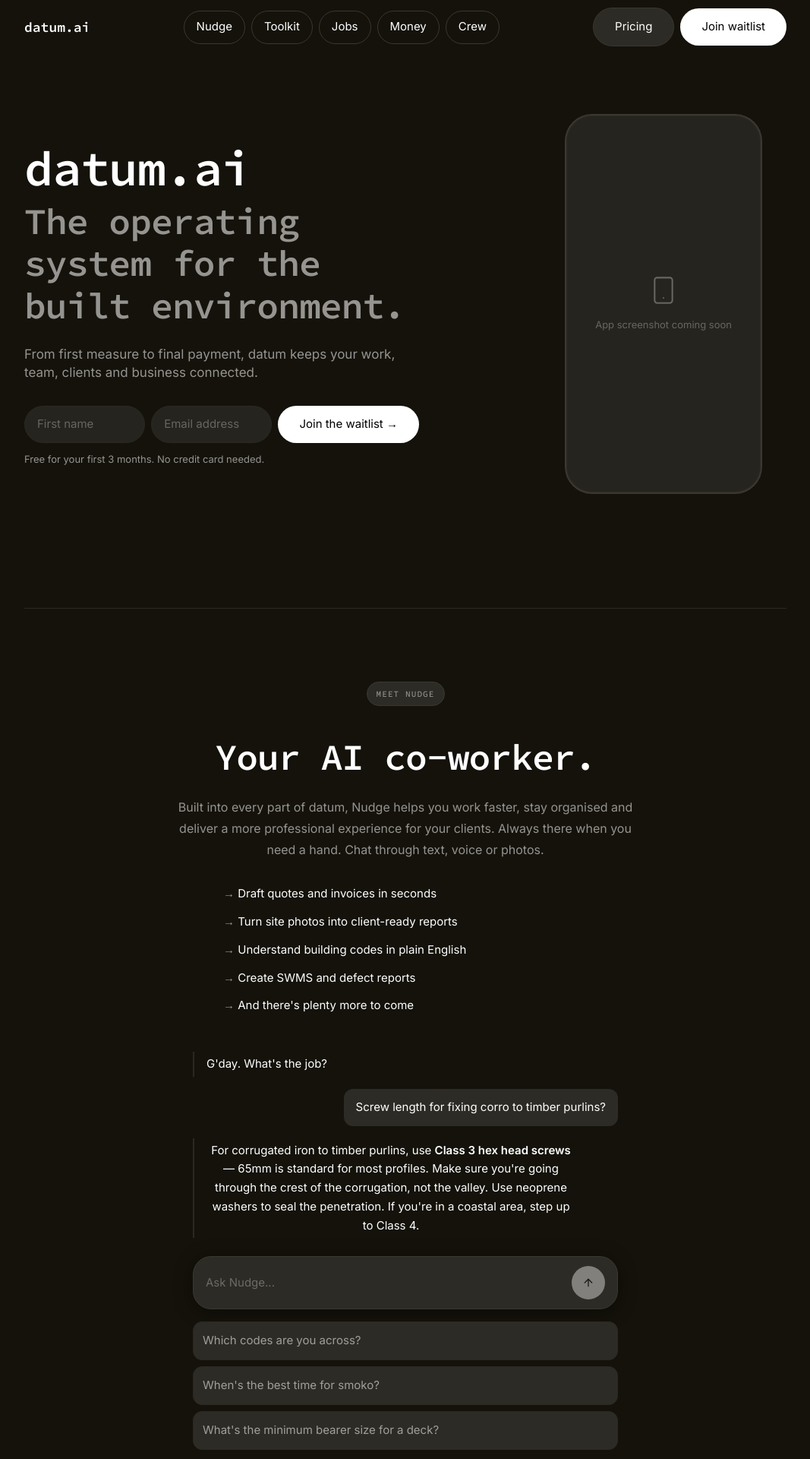
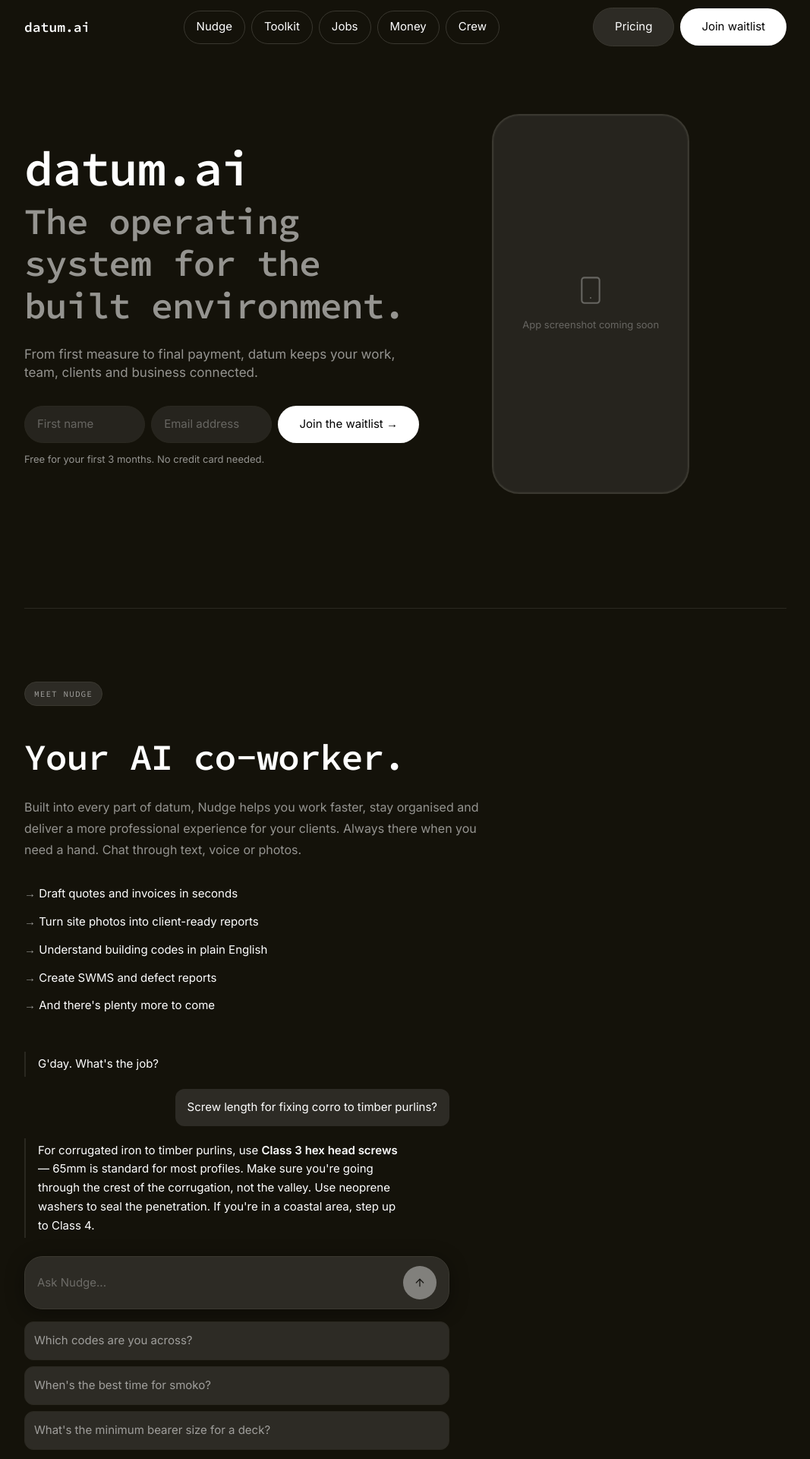
Before and after one commit to bangonbuild/bang-on-landing, a React (Vite) app in the folder bangon-landing/: page / in a window 1280 px wide. Shown: the top 1920 px of the page at 76% size, without its empty margins (106-1173 px from the left). Built offline with nearby package versions, Linux system fonts and the light colour scheme.

Commit message:
Left-align all landing page content across sections.
Remove centered layouts from hero, feature sections, footer, and supporting components.

Co-authored-by: Cursor <cursoragent@cursor.com>

```diff
--- a/bangon-landing/src/components/Footer.tsx
+++ b/bangon-landing/src/components/Footer.tsx
@@ -31,7 +31,7 @@ export function Footer() {
           </p>
         </div>
 
-        <nav className="text-small flex flex-wrap items-center gap-6 text-[var(--color-text-dim)] md:justify-center">
+        <nav className="text-small flex flex-wrap items-center gap-6 text-[var(--color-text-dim)]">
           <a href="#" className="min-h-[44px] transition-colors hover:text-[var(--color-text-muted)]">
             Privacy
           </a>
@@ -51,7 +51,7 @@ export function Footer() {
           </a>
         </nav>
 
-        <p className="text-small text-[var(--color-text-muted)] md:text-right">
+        <p className="text-small text-[var(--color-text-muted)]">
           © 2026 datum.ai. All rights reserved.
         </p>
       </div>
--- a/bangon-landing/src/components/NudgeDemo.tsx
+++ b/bangon-landing/src/components/NudgeDemo.tsx
@@ -236,7 +236,7 @@ export function NudgeDemo({ layout = 'embedded' }: NudgeDemoProps) {
   }
 
   return (
-    <div className="mx-auto w-full min-w-0 max-w-[560px]">
+    <div className="w-full min-w-0 max-w-[560px]">
       {chatArea}
       {error && <p className="text-body mb-3 text-[var(--color-text-muted)]">{error}</p>}
       {inputBar}
--- a/bangon-landing/src/components/PhoneMockup.tsx
+++ b/bangon-landing/src/components/PhoneMockup.tsx
@@ -10,7 +10,7 @@ export function PhoneMockup({
   className = '',
 }: PhoneMockupProps) {
   return (
-    <div className={`mx-auto w-full max-w-[260px] ${className}`}>
+    <div className={`w-full max-w-[260px] ${className}`}>
       {/* TODO: replace with real screenshot */}
       <div
         className="flex h-[500px] w-full flex-col items-center justify-center rounded-[36px] border-2 border-[var(--color-border-2)] bg-[var(--color-surface)]"
--- a/bangon-landing/src/components/WaitlistForm.tsx
+++ b/bangon-landing/src/components/WaitlistForm.tsx
@@ -49,7 +49,7 @@ export function WaitlistForm({
 
   if (status === 'success') {
     return (
-      <p className={`text-body text-center text-[var(--color-success)] ${className}`}>
+      <p className={`text-body text-left text-[var(--color-success)] ${className}`}>
         You&apos;re on the list. We&apos;ll be in touch.
       </p>
     )
--- a/bangon-landing/src/components/WaitlistModal.tsx
+++ b/bangon-landing/src/components/WaitlistModal.tsx
@@ -62,7 +62,7 @@ export function WaitlistModal({ open, onClose, planNote }: WaitlistModalProps) {
                     autoCloseMs={2500}
                   />
                 </div>
-                <p className="text-small mt-4 text-center text-[var(--color-text-muted)]">
+                <p className="text-small mt-4 text-left text-[var(--color-text-muted)]">
                   Free for your first 3 months. No spam. No credit card.
                 </p>
               </motion.div>
--- a/bangon-landing/src/sections/BuiltToEvolve.tsx
+++ b/bangon-landing/src/sections/BuiltToEvolve.tsx
@@ -15,7 +15,7 @@ export function BuiltToEvolve({ onSuggestTool }: BuiltToEvolveProps) {
           whileInView="visible"
           viewport={viewportOnce}
           transition={{ staggerChildren: 0.08 }}
-          className="flex flex-col items-center text-center"
+          className="flex flex-col items-start text-left"
         >
           <motion.div variants={fadeUp} transition={fadeUpTransition}>
             <SectionLabel>BUILT TO EVOLVE</SectionLabel>
--- a/bangon-landing/src/sections/Hero.tsx
+++ b/bangon-landing/src/sections/Hero.tsx
@@ -12,7 +12,7 @@ export function Hero() {
             initial="hidden"
             animate="visible"
             transition={{ staggerChildren: 0.08 }}
-            className="flex min-w-0 flex-col items-center text-center lg:items-start lg:text-left"
+            className="flex min-w-0 flex-col items-start text-left"
           >
             <motion.div
               variants={fadeUp}
@@ -59,7 +59,7 @@ export function Hero() {
             animate="visible"
             transition={fadeUpTransition}
             variants={fadeUp}
-            className="hidden justify-center lg:flex"
+            className="hidden justify-start lg:flex"
           >
             <PhoneMockup />
           </motion.div>
--- a/bangon-landing/src/sections/NudgeSection.tsx
+++ b/bangon-landing/src/sections/NudgeSection.tsx
@@ -25,7 +25,7 @@ export function NudgeSection({ onTryNudge }: NudgeSectionProps) {
           whileInView="visible"
           viewport={viewportOnce}
           transition={{ staggerChildren: 0.08 }}
-          className="flex flex-col items-center text-center"
+          className="flex flex-col items-start text-left"
         >
           <motion.div variants={fadeUp} transition={fadeUpTransition}>
             <SectionLabel>MEET NUDGE</SectionLabel>
@@ -52,7 +52,7 @@ export function NudgeSection({ onTryNudge }: NudgeSectionProps) {
           <motion.div
             variants={fadeUp}
             transition={fadeUpTransition}
-            className="mt-8 w-full max-w-[480px] text-left"
+            className="mt-8 w-full max-w-[480px]"
           >
             <FeatureList items={features} />
           </motion.div>
--- a/bangon-landing/src/sections/PricingSection.tsx
+++ b/bangon-landing/src/sections/PricingSection.tsx
@@ -56,7 +56,7 @@ export function PricingSection({ onJoinWaitlist }: PricingSectionProps) {
           whileInView="visible"
           viewport={viewportOnce}
           transition={{ staggerChildren: 0.08 }}
-          className="flex flex-col items-center text-center"
+          className="flex flex-col items-start text-left"
         >
           <motion.div variants={fadeUp} transition={fadeUpTransition}>
             <SectionLabel>PRICING</SectionLabel>
```
